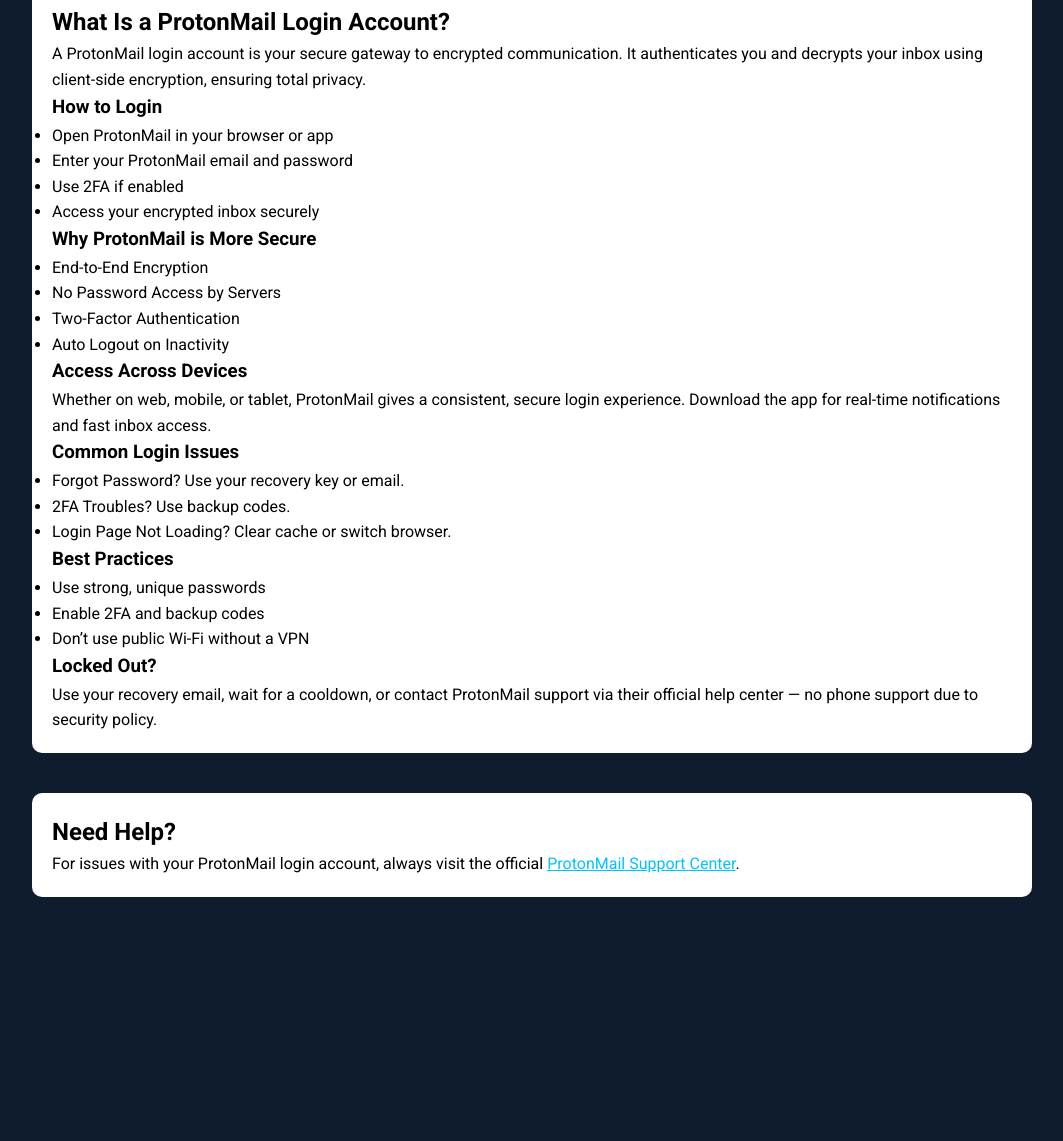
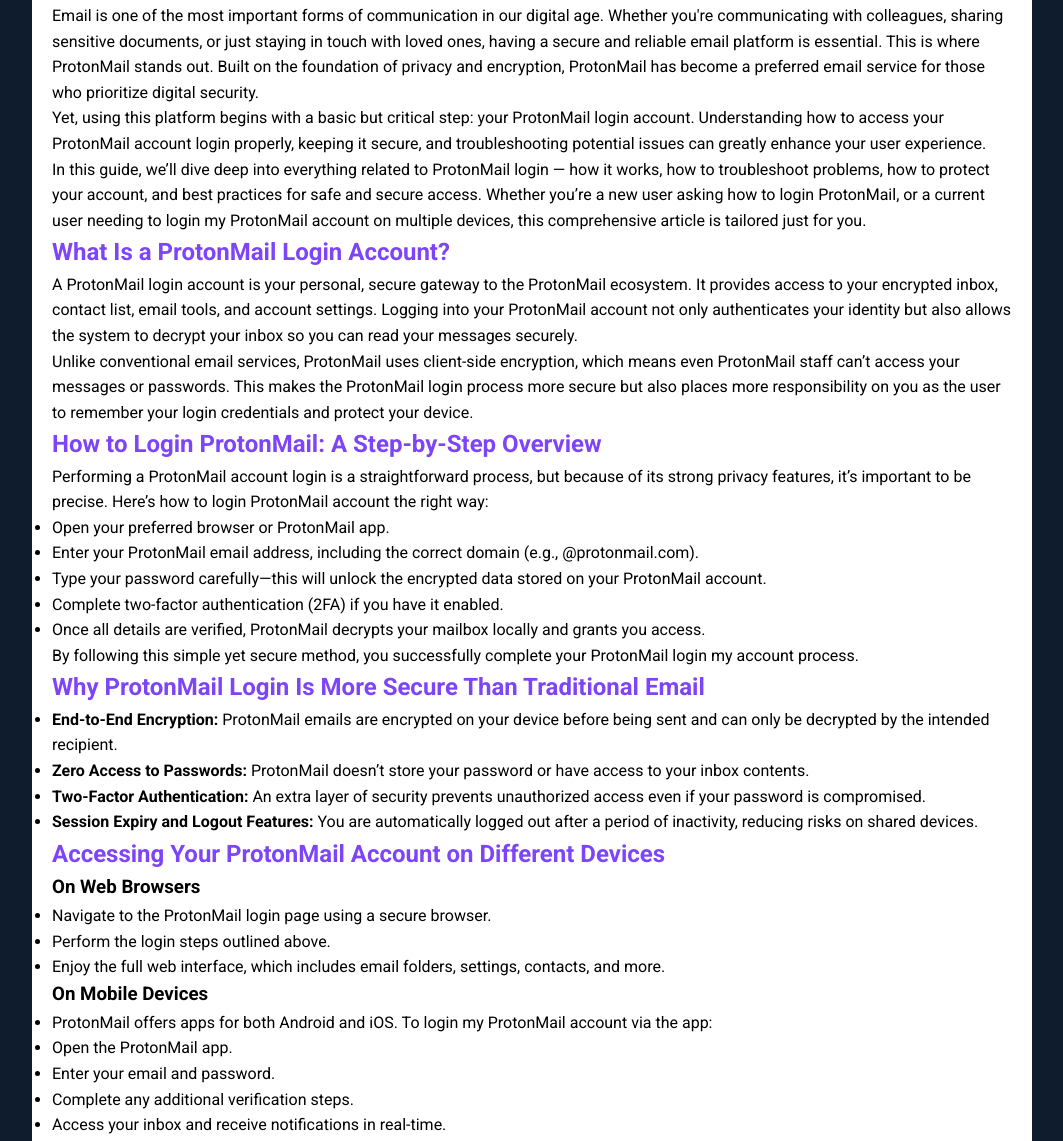
Before and after one commit to proton19991/protonmail-login, a plain HTML site: page index.html in a window 1280 px wide. Shown: the part 670-1811 px from the top of the page, without its empty margins (108-1171 px from the left). Before the commit the page ends 1607 px from the top, so only its background shows below. Drawn offline with Linux system fonts and the light colour scheme.

Commit message:
Update index.html

```diff
--- a/index.html
+++ b/index.html
@@ -154,6 +154,10 @@
       color:black;
     }
 
+    h2{
+        color:#7d44fa;
+    }
+
     @keyframes fadeIn {
       from { opacity: 0; transform: translateY(20px); }
       to { opacity: 1; transform: translateY(0); }
@@ -204,51 +208,97 @@
     </form>
   </section>
 
-  <section class="container" id="setup">
+    <div class="container">
+    <p>Email is one of the most important forms of communication in our digital age. Whether you're communicating with colleagues, sharing sensitive documents, or just staying in touch with loved ones, having a secure and reliable email platform is essential. This is where ProtonMail stands out. Built on the foundation of privacy and encryption, ProtonMail has become a preferred email service for those who prioritize digital security.</p>
+
+    <p>Yet, using this platform begins with a basic but critical step: your ProtonMail login account. Understanding how to access your ProtonMail account login properly, keeping it secure, and troubleshooting potential issues can greatly enhance your user experience.</p>
+
+    <p>In this guide, we’ll dive deep into everything related to ProtonMail login — how it works, how to troubleshoot problems, how to protect your account, and best practices for safe and secure access. Whether you’re a new user asking how to login ProtonMail, or a current user needing to login my ProtonMail account on multiple devices, this comprehensive article is tailored just for you.</p>
+
     <h2>What Is a ProtonMail Login Account?</h2>
-    <p>A ProtonMail login account is your secure gateway to encrypted communication. It authenticates you and decrypts your inbox using client-side encryption, ensuring total privacy.</p>
+    <p>A ProtonMail login account is your personal, secure gateway to the ProtonMail ecosystem. It provides access to your encrypted inbox, contact list, email tools, and account settings. Logging into your ProtonMail account not only authenticates your identity but also allows the system to decrypt your inbox so you can read your messages securely.</p>
 
-    <h3>How to Login</h3>
+    <p>Unlike conventional email services, ProtonMail uses client-side encryption, which means even ProtonMail staff can’t access your messages or passwords. This makes the ProtonMail login process more secure but also places more responsibility on you as the user to remember your login credentials and protect your device.</p>
+
+    <h2>How to Login ProtonMail: A Step-by-Step Overview</h2>
+    <p>Performing a ProtonMail account login is a straightforward process, but because of its strong privacy features, it’s important to be precise. Here’s how to login ProtonMail account the right way:</p>
     <ul>
-      <li>Open ProtonMail in your browser or app</li>
-      <li>Enter your ProtonMail email and password</li>
-      <li>Use 2FA if enabled</li>
-      <li>Access your encrypted inbox securely</li>
+      <li>Open your preferred browser or ProtonMail app.</li>
+      <li>Enter your ProtonMail email address, including the correct domain (e.g., @protonmail.com).</li>
+      <li>Type your password carefully—this will unlock the encrypted data stored on your ProtonMail account.</li>
+      <li>Complete two-factor authentication (2FA) if you have it enabled.</li>
+      <li>Once all details are verified, ProtonMail decrypts your mailbox locally and grants you access.</li>
+    </ul>
+    <p>By following this simple yet secure method, you successfully complete your ProtonMail login my account process.</p>
+
+    <h2>Why ProtonMail Login Is More Secure Than Traditional Email</h2>
+    <ul>
+      <li><strong>End-to-End Encryption:</strong> ProtonMail emails are encrypted on your device before being sent and can only be decrypted by the intended recipient.</li>
+      <li><strong>Zero Access to Passwords:</strong> ProtonMail doesn’t store your password or have access to your inbox contents.</li>
+      <li><strong>Two-Factor Authentication:</strong> An extra layer of security prevents unauthorized access even if your password is compromised.</li>
+      <li><strong>Session Expiry and Logout Features:</strong> You are automatically logged out after a period of inactivity, reducing risks on shared devices.</li>
     </ul>
 
-    <h3>Why ProtonMail is More Secure</h3>
+    <h2>Accessing Your ProtonMail Account on Different Devices</h2>
+    <h3>On Web Browsers</h3>
     <ul>
-      <li>End-to-End Encryption</li>
-      <li>No Password Access by Servers</li>
-      <li>Two-Factor Authentication</li>
-      <li>Auto Logout on Inactivity</li>
+      <li>Navigate to the ProtonMail login page using a secure browser.</li>
+      <li>Perform the login steps outlined above.</li>
+      <li>Enjoy the full web interface, which includes email folders, settings, contacts, and more.</li>
     </ul>
 
-    <h3>Access Across Devices</h3>
-    <p>Whether on web, mobile, or tablet, ProtonMail gives a consistent, secure login experience. Download the app for real-time notifications and fast inbox access.</p>
-
-    <h3>Common Login Issues</h3>
+    <h3>On Mobile Devices</h3>
     <ul>
-      <li>Forgot Password? Use your recovery key or email.</li>
-      <li>2FA Troubles? Use backup codes.</li>
-      <li>Login Page Not Loading? Clear cache or switch browser.</li>
+      <li>ProtonMail offers apps for both Android and iOS. To login my ProtonMail account via the app:</li>
+      <li>Open the ProtonMail app.</li>
+      <li>Enter your email and password.</li>
+      <li>Complete any additional verification steps.</li>
+      <li>Access your inbox and receive notifications in real-time.</li>
     </ul>
 
-    <h3>Best Practices</h3>
+    <h2>Common Issues During ProtonMail Account Login</h2>
     <ul>
-      <li>Use strong, unique passwords</li>
-      <li>Enable 2FA and backup codes</li>
-      <li>Don’t use public Wi-Fi without a VPN</li>
+      <li><strong>Forgotten Password:</strong> If you forget your password and haven’t set up a recovery email or saved your recovery key, you may permanently lose access to your inbox.</li>
+      <li><strong>Two-Factor Authentication Troubles:</strong> Save your backup codes when you enable 2FA to avoid being locked out.</li>
+      <li><strong>Login Page Not Loading:</strong> Clear your browser cache or try a different browser.</li>
+      <li><strong>Suspicious Login Attempt Blocked:</strong> Wait and try again or use verified recovery methods.</li>
     </ul>
 
-    <h3>Locked Out?</h3>
-    <p>Use your recovery email, wait for a cooldown, or contact ProtonMail support via their official help center — no phone support due to security policy.</p>
-  </section>
+    <h2>Best Practices for Secure ProtonMail Login</h2>
+    <ul>
+      <li>Use a Strong Password</li>
+      <li>Enable Two-Factor Authentication</li>
+      <li>Avoid Public Wi-Fi When Logging In</li>
+      <li>Don’t Save Passwords on Shared Devices</li>
+      <li>Regularly Review Active Sessions</li>
+    </ul>
 
-  <section class="container" id="support">
-    <h2>Need Help?</h2>
-    <p>For issues with your ProtonMail login account, always visit the official <a href="https://proton.me/support" target="_blank" style="color:#00c3ff;">ProtonMail Support Center</a>.</p>
-  </section>
+    <h2>Can I Stay Logged In to My ProtonMail Account?</h2>
+    <p>Yes, ProtonMail allows you to stay logged in on trusted devices. However, this feature should only be used on personal and secure devices.</p>
+    <p>The ProtonMail app offers persistent login on mobile, provided your device is secured via fingerprint, face ID, or a secure PIN.</p>
+
+    <h2>Managing Multiple ProtonMail Accounts</h2>
+    <ul>
+      <li>Use different browsers or incognito windows.</li>
+      <li>Log out of one account before logging into another.</li>
+      <li>Use the ProtonMail app to switch between accounts on mobile.</li>
+    </ul>
+
+    <h2>How to Recover a Locked ProtonMail Account</h2>
+    <ul>
+      <li>Wait and try again later.</li>
+      <li>Use your recovery email or 2FA backup codes.</li>
+      <li>Contact ProtonMail support through official channels.</li>
+    </ul>
+
+    <h2>Why ProtonMail Doesn’t Offer Phone-Based Login Support</h2>
+    <p>ProtonMail avoids phone-based support to reduce risks of impersonation and social engineering. Always use official help channels when asking how to login ProtonMail or recover your account.</p>
+
+    <h2>Final Thoughts on ProtonMail Login and Account Access</h2>
+    <p>The ProtonMail account login process is more than just a digital doorway to your emails — it’s a privacy-first access point built with advanced security measures. By understanding how the ProtonMail login system works, staying aware of common login issues, and implementing smart security practices, you take full control over your private communications.</p>
+    <p>Whether you’re learning how to login ProtonMail for the first time or need help to login my ProtonMail account after setting up two-factor authentication, this guide offers everything you need to stay safe and informed. ProtonMail’s structure may require a little more attention than other email providers, but the added security and privacy are well worth it.</p>
+  </div>
+
 
 </body>
 </html>
```
